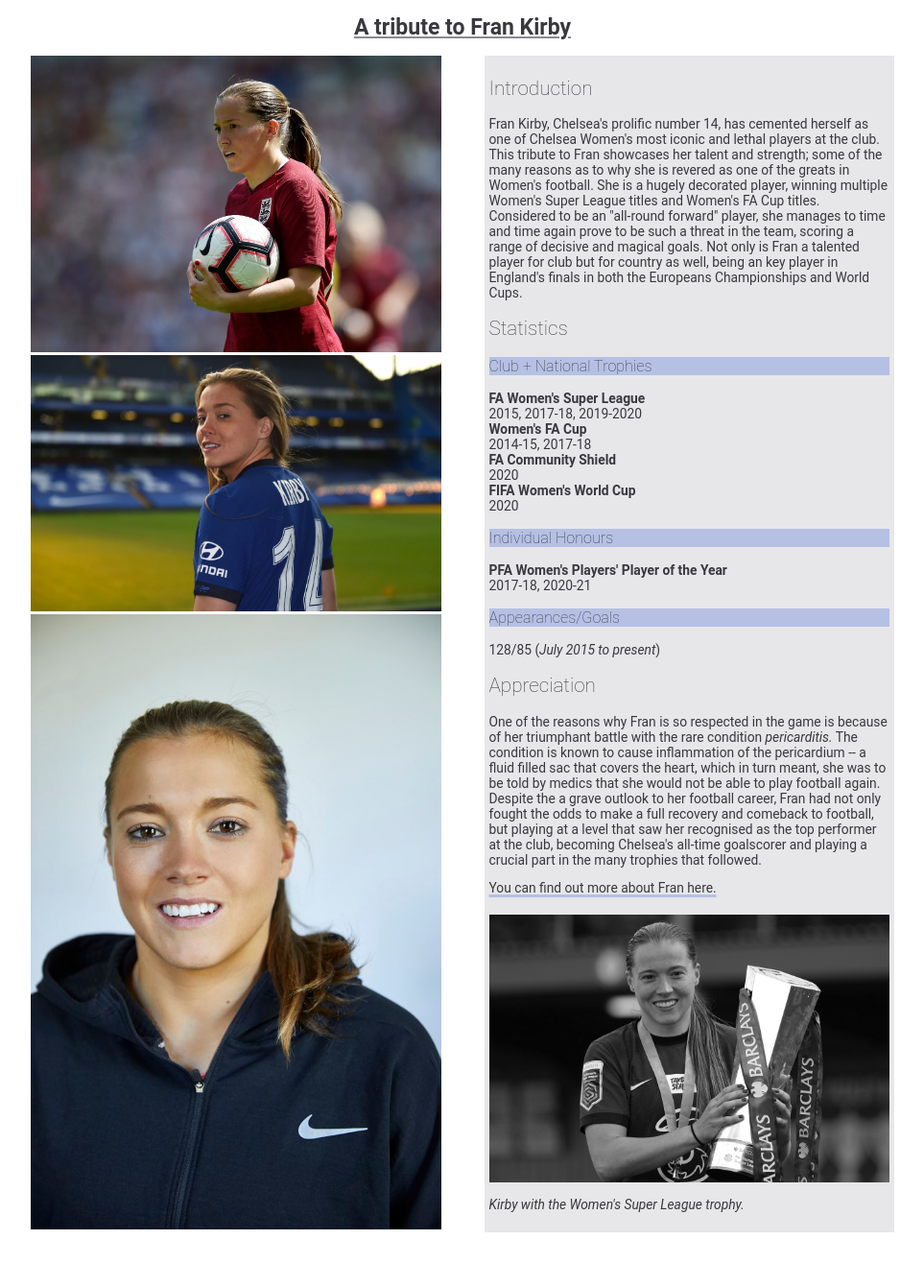
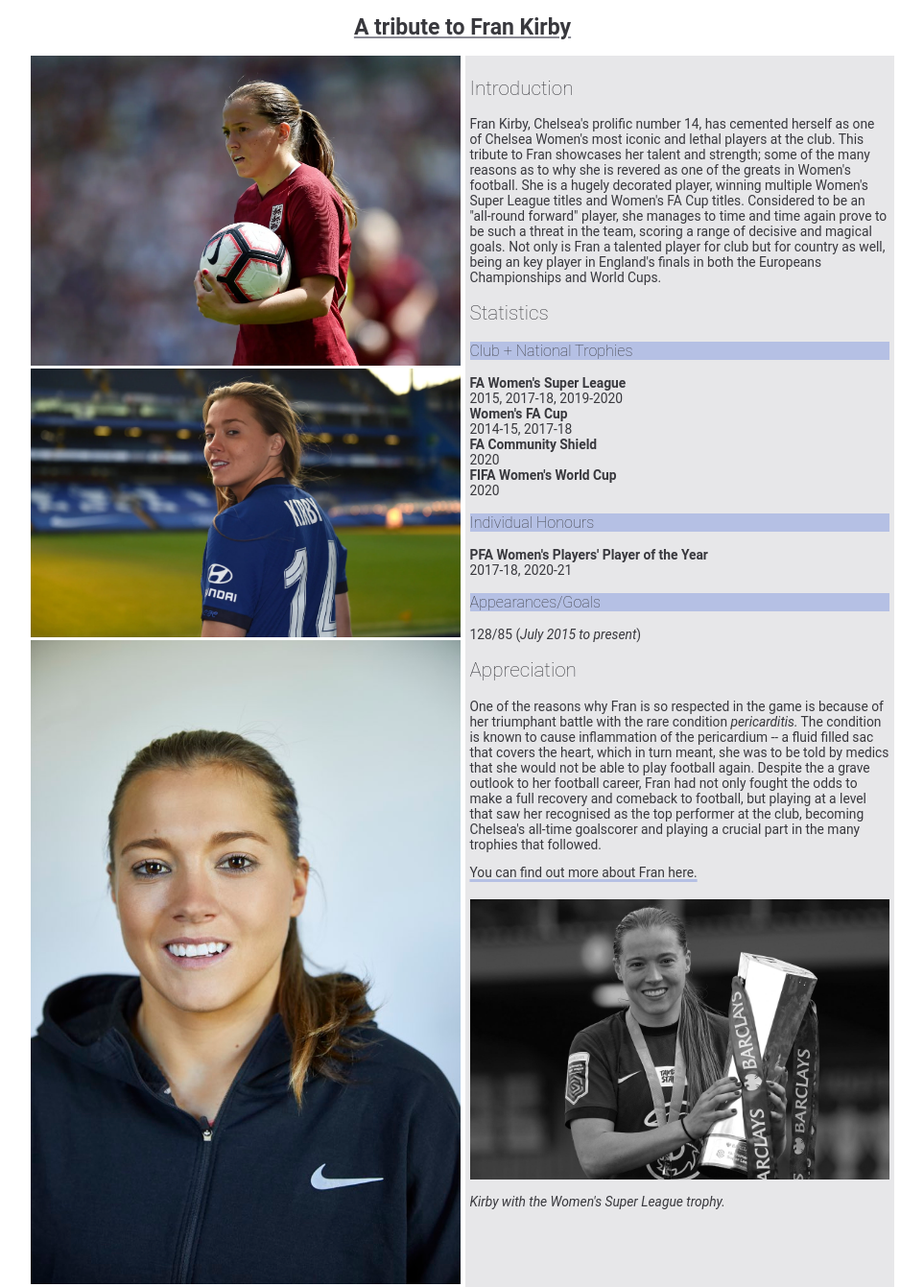
Before and after one commit to amritatwal/w0d0_precourse-challenge-amritatwal, a plain HTML site: page index.html in a window 1280 px wide. Shown: the whole page at 96% size, without its empty margins (158-1121 px from the left). Before the commit the page ends 1284 px from the top, so only its background shows below. Drawn offline with Linux system fonts and the light colour scheme.

Commit message:
modified margins on #tribute-info

```diff
--- a/style.css
+++ b/style.css
@@ -31,16 +31,16 @@
     display: grid;
     grid-template-columns: 1fr 1fr;
     grid-template-rows: 1fr 1fr 1fr;
-    grid-column-gap: 5%;
+    grid-column-gap: 5px;
     justify-content: space-between;
   }
 
   #tribute-info {
     padding: 5px;
-    margin-top: 0px;
     font-size: 1.2em;
     grid-column: 2 / 3;
     grid-row: 1 / 4;
+    margin-bottom: 10px;
     background-color: rgb(231, 231, 233);
   }
 
@@ -66,6 +66,10 @@
     max-width: 100%;
   }
 
+  #grid-img-3 {
+    margin-bottom: 10px;
+  }
+
   #image {
     height: auto;
     max-width: 100%;
```
